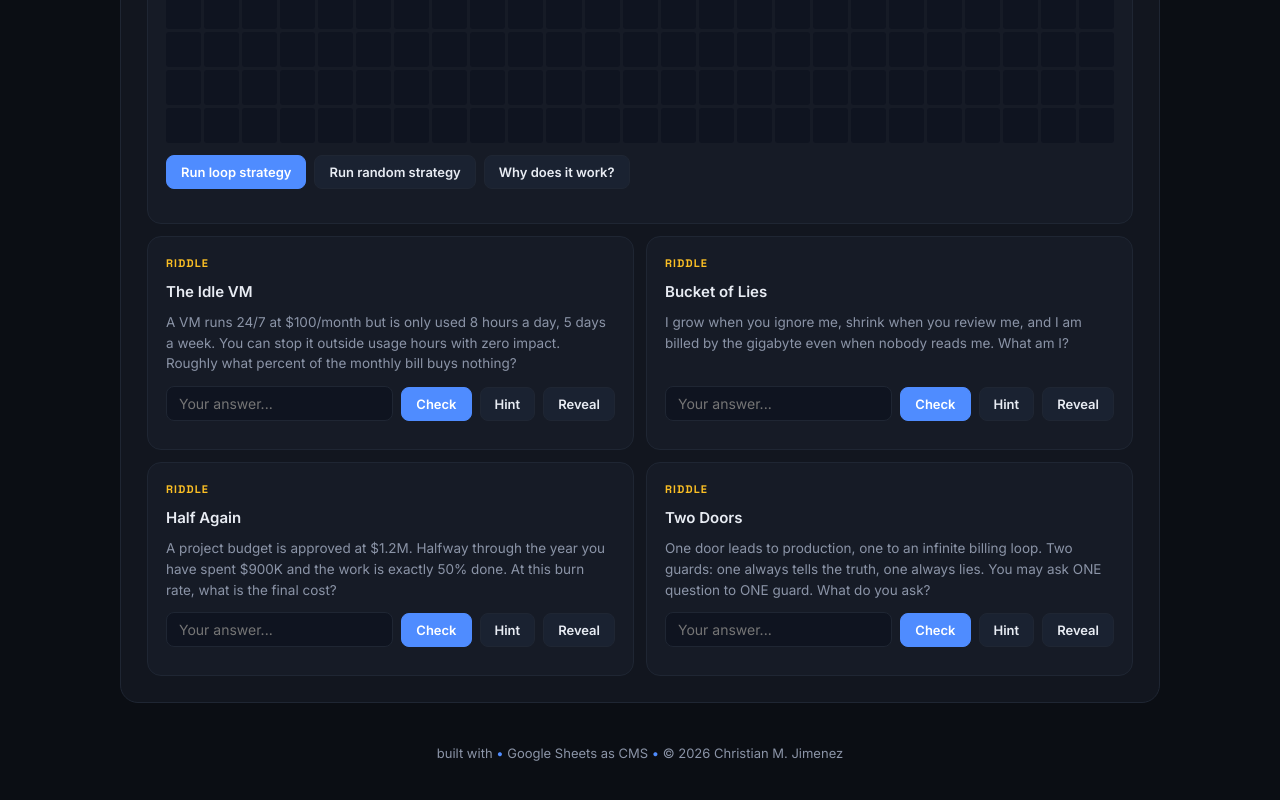
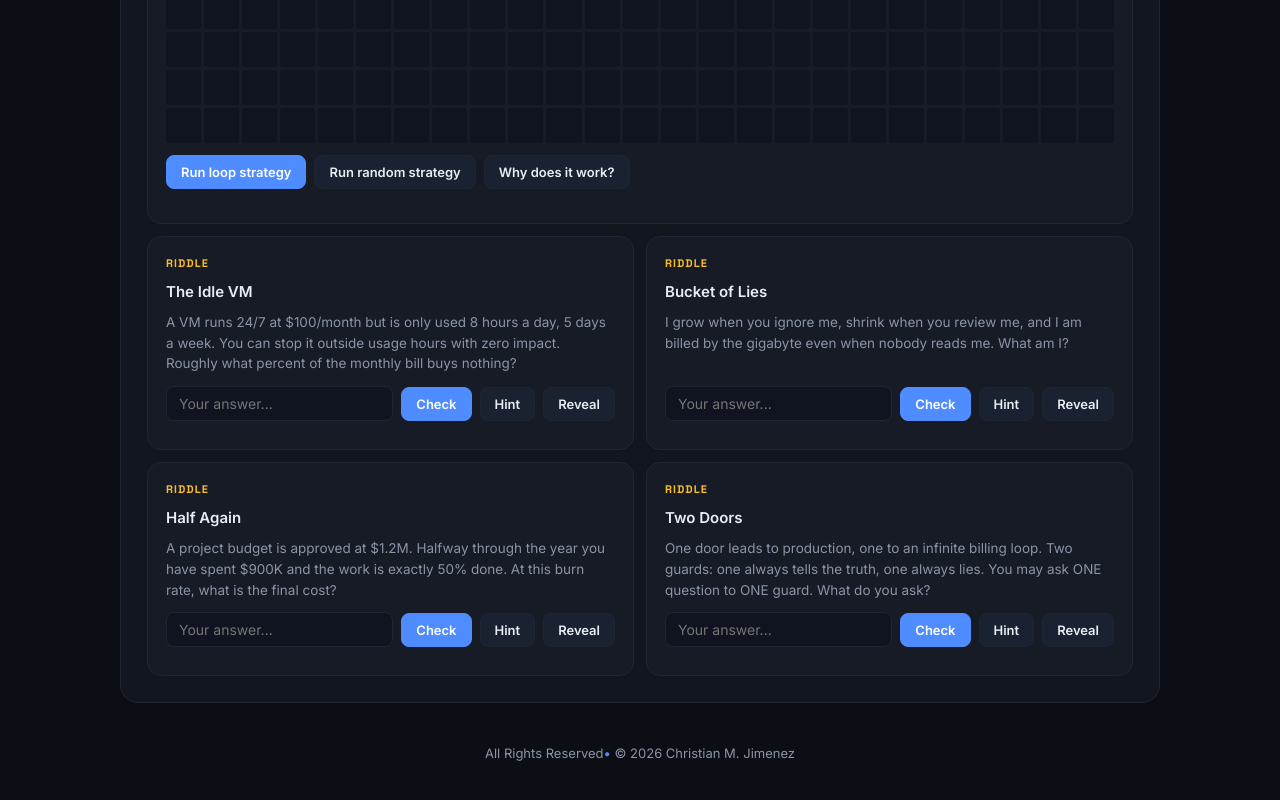
Before and after one commit to xchan08/xchan08.github.io, a plain HTML site: page index.html in a window 1280 px wide. Shown: the part 1451-2251 px from the top of the page. Drawn offline with Linux system fonts and the light colour scheme.

Commit message:
Update index.html

```diff
--- a/index.html
+++ b/index.html
@@ -351,7 +351,7 @@ function render(DATA) {
   document.getElementById('grid').innerHTML = H.join('');
   renderRiddles(DATA.riddles || []);
   document.getElementById('foot').innerHTML =
-    'built with <span class="dot">&bull;</span> Google Sheets as CMS <span class="dot">&bull;</span> &copy; ' +
+    'All Rights Reserved<span class="dot">&bull;</span> &copy; ' +
     new Date().getFullYear() + ' ' + esc(P.name || '');
   document.getElementById('boot').style.display = 'none';
   document.getElementById('grid').style.display = '';
```
